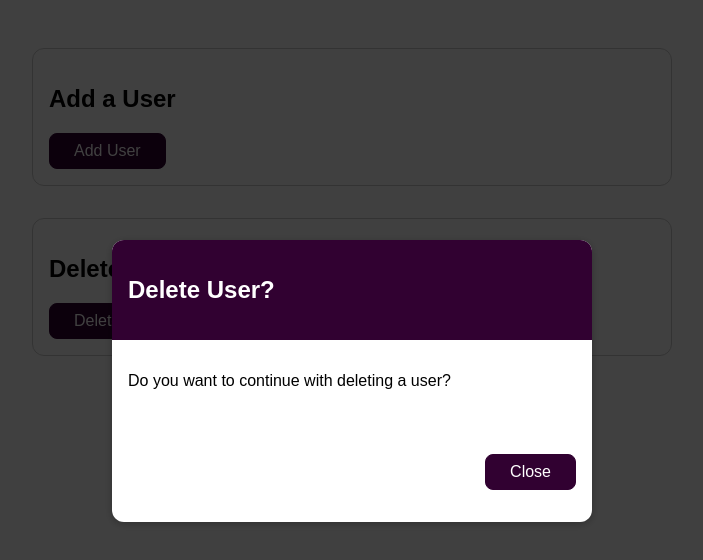
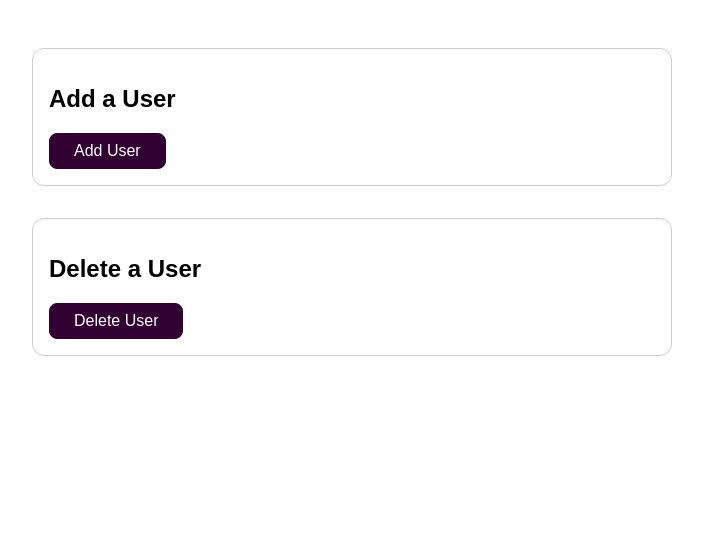
Before and after one commit to mohamadali13/Vue-Course, a Vue app in the folder reusing functionality mixins and custom composition API/reuse-01-starting-setup/: page / in a window 1280 px wide. Shown: the top 560 px of the page, without its empty margins (288-991 px from the left). Built offline with nearby package versions, Linux system fonts and the light colour scheme.

Commit message:
-04-composition-api-starting-project

```diff
--- a/reusing functionality mixins and custom composition API/reuse-01-starting-setup/src/components/AddUser.vue
+++ b/reusing functionality mixins and custom composition API/reuse-01-starting-setup/src/components/AddUser.vue
@@ -9,14 +9,28 @@
 </template>
 
 <script>
+import { ref } from 'vue';
 import UserAlert from './UserAlert.vue';
-
-import alertMixin from '../mixins/alert.js';
 
 export default {
   components: {
     UserAlert,
   },
-  mixins: [alertMixin],
+  setup() {
+    const alertIsVisible = ref(false);
+
+    function showAlert() {
+      alertIsVisible.value = true;
+    }
+    function hideAlert() {
+      alertIsVisible.value = false;
+    }
+
+    return {
+      alertIsVisible,
+      showAlert,
+      hideAlert
+    };
+  },
 };
 </script>
--- a/reusing functionality mixins and custom composition API/reuse-01-starting-setup/src/components/DeleteUser.vue
+++ b/reusing functionality mixins and custom composition API/reuse-01-starting-setup/src/components/DeleteUser.vue
@@ -1,5 +1,5 @@
 <template>
-  <user-alert v-if="alertIsVisible" :title="alertTitle" @close="hideAlert">
+  <user-alert v-if="alertIsVisible" title="Delete the User?" @close="hideAlert">
     <p>Do you want to continue with deleting a user?</p>
   </user-alert>
   <section>
@@ -9,20 +9,28 @@
 </template>
 
 <script>
+import { ref } from 'vue';
 import UserAlert from './UserAlert.vue';
-
-import alertMixin from '../mixins/alert.js';
 
 export default {
   components: {
     UserAlert,
   },
-  data() {
+  setup() {
+    const alertIsVisible = ref(false);
+
+    function showAlert() {
+      alertIsVisible.value = true;
+    }
+    function hideAlert() {
+      alertIsVisible.value = false;
+    }
+
     return {
-      alertTitle: 'Delete User?',
-      alertIsVisible: true, // overwritten!
+      alertIsVisible,
+      showAlert,
+      hideAlert,
     };
   },
-  mixins: [alertMixin]
 };
 </script>
--- a/reusing functionality mixins and custom composition API/reuse-01-starting-setup/src/components/UserAlert.vue
+++ b/reusing functionality mixins and custom composition API/reuse-01-starting-setup/src/components/UserAlert.vue
@@ -17,10 +17,12 @@
 export default {
   props: ['title'],
   emits: ['close'],
-  methods: {
-    closeDialog() {
-      this.$emit('close');
-    },
+  setup(_, context) {
+    function closeDialog() {
+      context.emit('close');
+    }
+
+    return { closeDialog };
   },
 };
 </script>
--- a/reusing functionality mixins and custom composition API/reuse-01-starting-setup/src/main.js
+++ b/reusing functionality mixins and custom composition API/reuse-01-starting-setup/src/main.js
@@ -1,10 +1,7 @@
 import { createApp } from 'vue';
 
 import App from './App.vue';
-import loggerMixin from './mixins/logger.js';
 
-const app = createApp(App);
-
-app.mixin(loggerMixin);
+const app = createApp(App)
 
 app.mount('#app');
```
